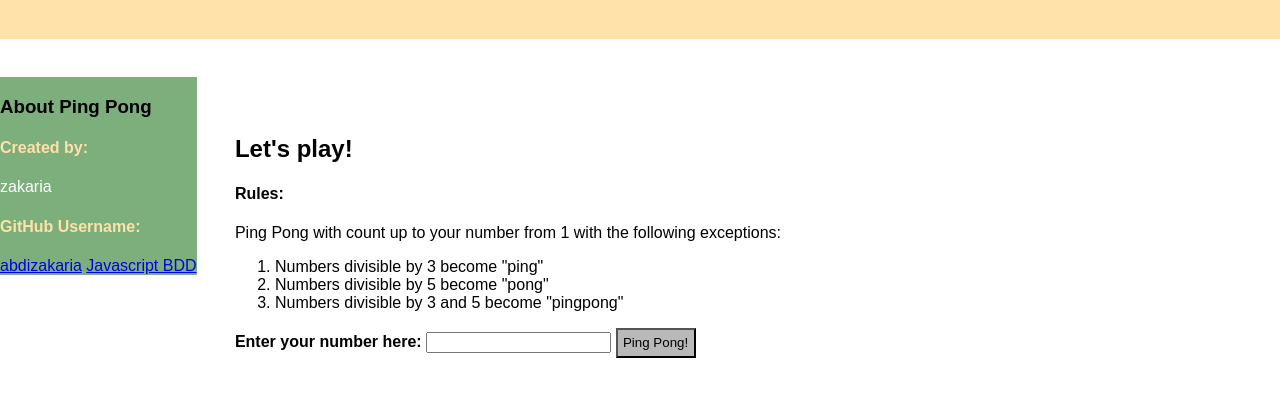
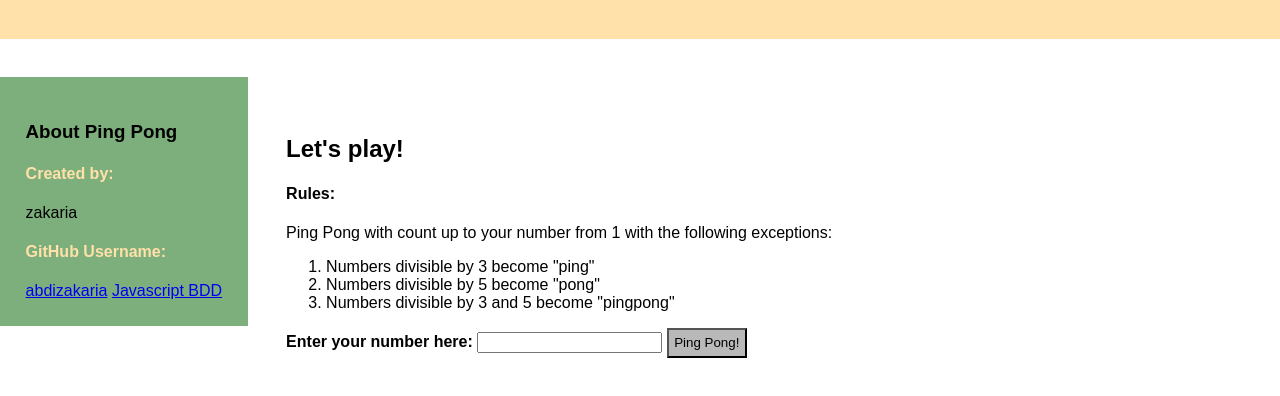
Before and after one commit to Nanozsaeed/pingpong-1, a plain HTML site: page index.html in a window 1280 px wide. Shown: the part 118-514 px from the top of the page. Drawn offline with Linux system fonts and the light colour scheme; files whose address does not match are found by name.

```diff
--- a/css/styles.css
+++ b/css/styles.css
@@ -13,6 +13,7 @@
 .side-bar {
   background-color: #7DAF7C;
   float: left;
+  padding: 2%;
 }
 
 .side-bar h4 {
@@ -20,7 +21,6 @@
 }
 
 .side-bar p {
-  color: white;
 }
 
 .game {
```
